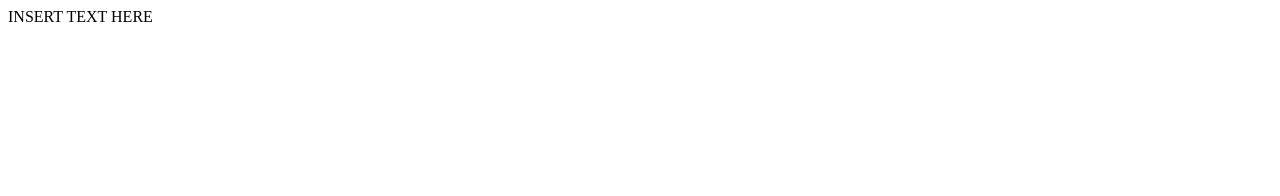
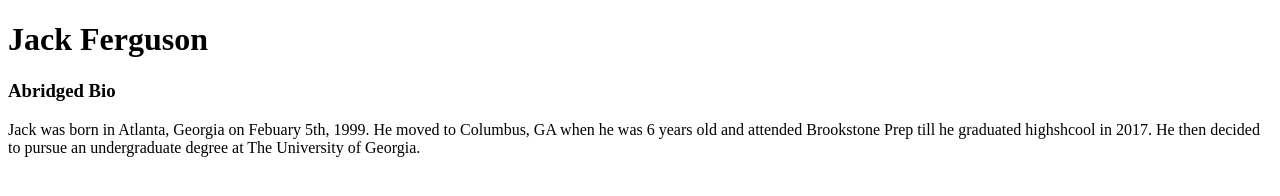
Before and after one commit to jpf13621/Web-Page, a plain HTML site: page index.html in a window 1280 px wide. Drawn offline with Linux system fonts and the light colour scheme.

Commit message:
Update index.html

```diff
--- a/index.html
+++ b/index.html
@@ -5,6 +5,8 @@
       <TITLE> CSCI PROJECT WEB PAGE </TITLE>
   </HEAD>
   <BODY>
-    INSERT TEXT HERE
+    <h1> Jack Ferguson</h1>
+    <h3> Abridged Bio </h3>
+    <P> Jack was born in Atlanta, Georgia on Febuary 5th, 1999. He moved to Columbus, GA when he was 6 years old and attended Brookstone Prep till he graduated highshcool in 2017. He then decided to pursue an undergraduate degree at The University of Georgia. </P>
   </BODY>
 </HTML>
```
